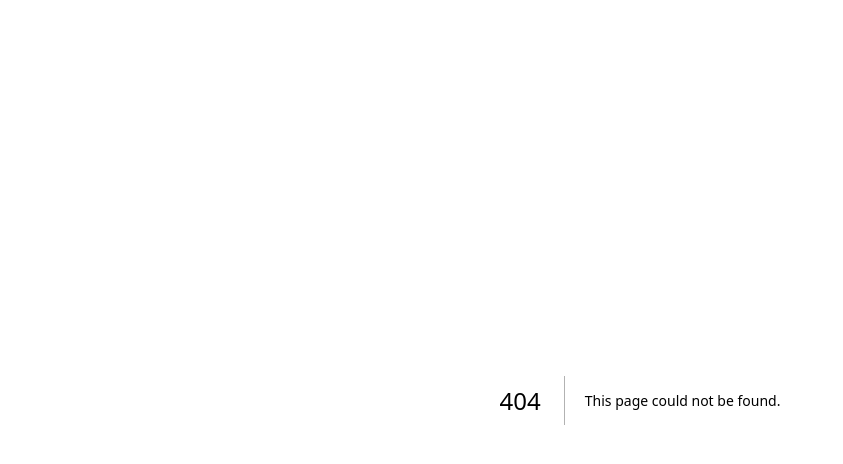
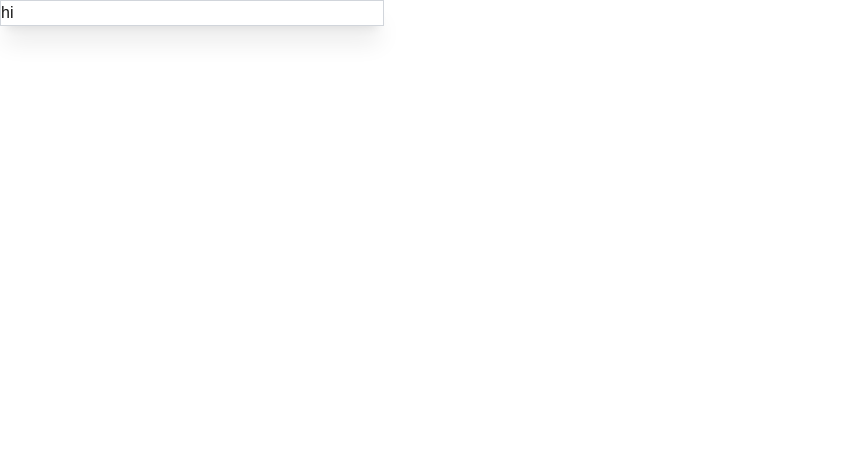
Before and after one commit to e-kasturi/GrabIt, a Next.js app in the folder grabit/: page /login in a window 1280 px wide. Before the commit this address had no page. Shown: the top 464 px of the page, without its empty margins (0-843 px from the left). Built offline with nearby package versions, Linux system fonts and the light colour scheme.

Commit message:
test branch

```diff
--- /dev/null
+++ b/grabit/src/app/login/page.tsx
@@ -0,0 +1,8 @@
+const Login =() =>{
+    return (
+        <div className="card bg-base-3flex w-3/4 max-w-5xl border border-gray-300 p-800 w-96 shadow-xl">
+        <span>hi</span>
+        </div>
+    )
+}
+export default Login
```
Also changed, not shown: grabit/src/middleware.ts (deleted).
